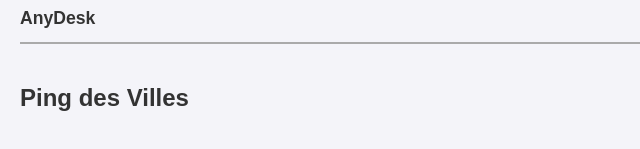
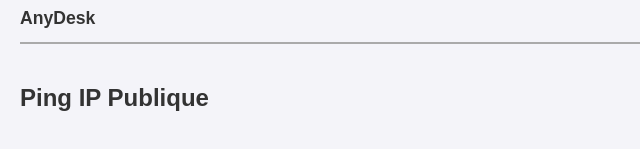
Before and after one commit to Tosmatch/Status.Aplim.fr, a website: page public/index.html in a window 1280 px wide. Shown: the part 179-328 px from the top of the page, 0-640 px from the left. Drawn offline with Linux system fonts and the light colour scheme.

Commit message:
Update index.html

```diff
--- a/public/index.html
+++ b/public/index.html
@@ -78,7 +78,7 @@
   </div>
 
   <div class="ping-container">
-    <h2 class="section-title">Ping des Villes</h2>
+    <h2 class="section-title">Ping IP Publique</h2>
     <div id="pingStatus"></div>
   </div>
 
```
